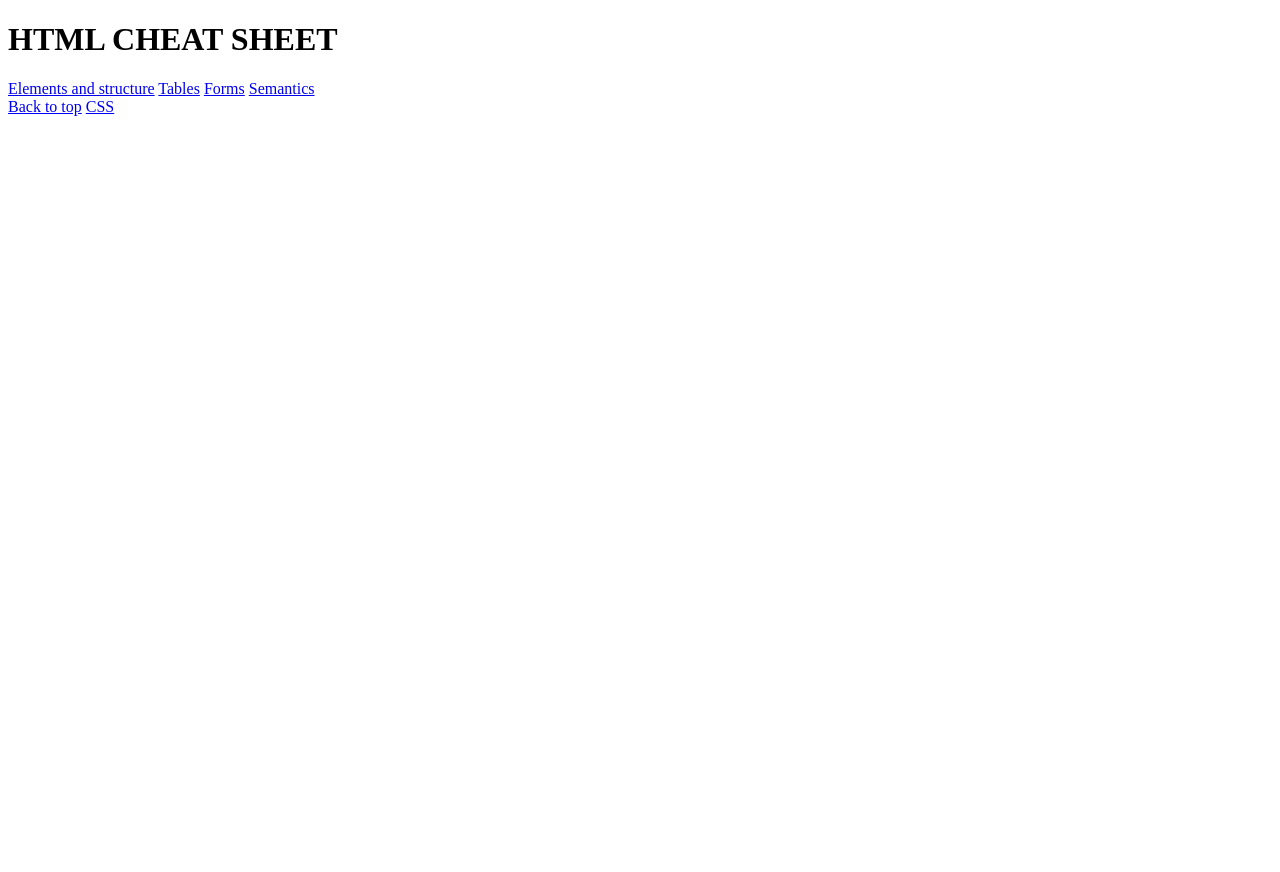
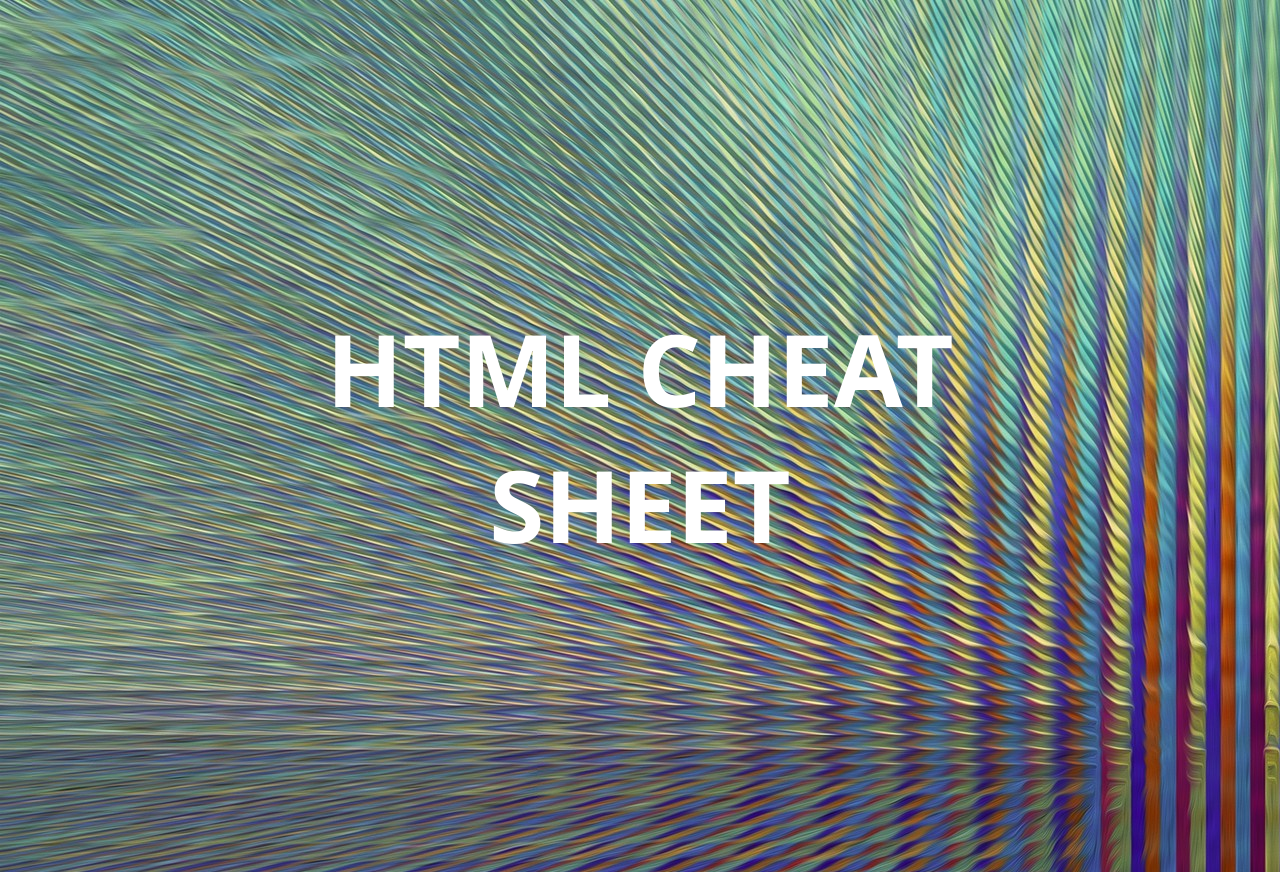
Before and after one commit to zeek-8/web2, a plain HTML site: page index.html in a window 1280 px wide. Shown: the top 872 px of the page. Before the commit the page ends 800 px from the top, so only its background shows below. Drawn offline with Linux system fonts and the light colour scheme.

Commit message:
Update index.html

```diff
--- a/index.html
+++ b/index.html
@@ -4,7 +4,7 @@
 	<meta charset="UTF-8">
 	<meta name="viewport" content="width=device-width, initial-scale=1.0">
 	<title>HTML</title>
-	<!--<link rel="stylesheet" href="./resources/style.css">-->
+	<link rel="stylesheet" href="./resources/style.css">
 </head>
 <body>
 	<header>
```
